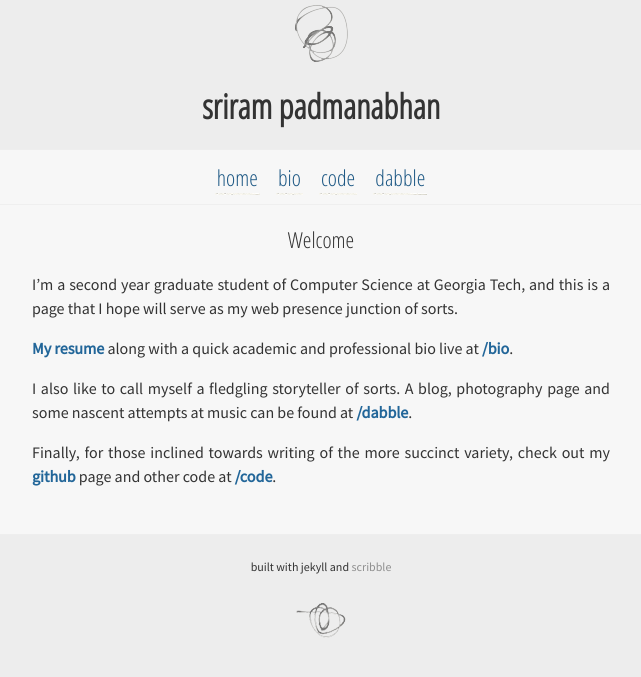
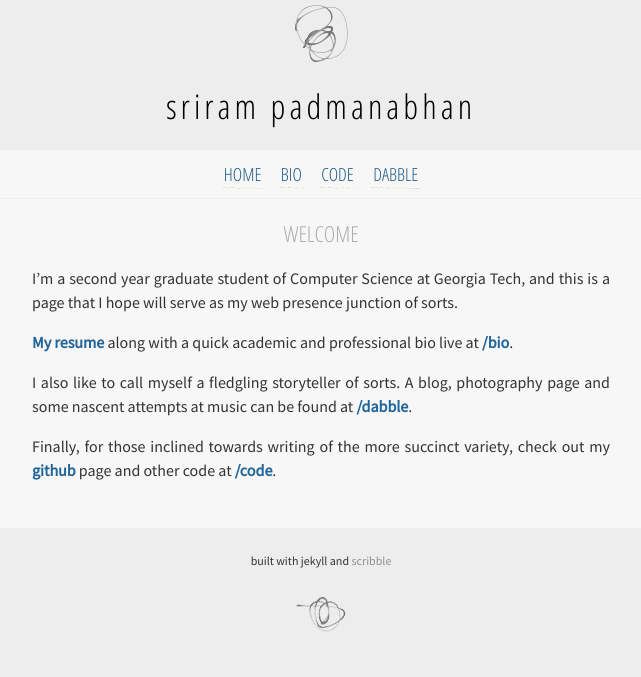
Before and after one commit to tuxerman/tuxerman.github.io, a Jekyll site: the page built from index.md, in a window 1280 px wide. Shown: the top 677 px of the page, without its empty margins (319-960 px from the left). Built offline with Jekyll 4.4.1, drawn with Linux system fonts in a browser that asks for light colours; Markdown is read by kramdown in place of the engine named in the settings; comment, search, counter and statistics services are not loaded.

Commit message:
style changes

```diff
--- a/_includes/header.html
+++ b/_includes/header.html
@@ -1,4 +1,5 @@
 <header>
 <a id="go-back-home" href="/"><img src="/images/scribble.png" alt="scribble" width="53" height="59"></a>
-<p><strong>{{ site.title }}</strong></p>
+<!-- <p><strong>{{ site.title }}</strong></p> -->
+<p>{{ site.title }}</p>
 </header>
--- a/stylesheets/style.css
+++ b/stylesheets/style.css
@@ -1,5 +1,6 @@
 @import url(http://fonts.googleapis.com/css?family=Source+Sans+Pro:400);
 @import url(http://fonts.googleapis.com/css?family=Open+Sans+Condensed:300,400);
+@import url(http://fonts.googleapis.com/css?family=Open+Sans:300,400);
 
 h1, h2, h3, h4, h5, strong, b {
   font-weight: 600; }
@@ -85,6 +86,9 @@ header {
   font-weight: 300;
   text-transform: lowercase;
   text-align: center;
+  letter-spacing: 4px;
+  color: 000000;
+  /*font-weight: bold;*/
    }
 
 footer {
@@ -116,9 +120,10 @@ footer {
     clear: both; }
   #container .block {
         font-family: 'Open Sans Condensed', sans-serif;
-        font-style: light;
-        font-size: 22px;
+        font-style: bold;
+        font-size: 18px;
         font-weight: 300;
+        text-transform: uppercase;
     border-top: 1px solid #efefef;
     border-bottom: 1px solid #efefef;
     padding: 10px 10px 3px;
@@ -267,7 +272,8 @@ section.post {
      font-style: light;
      font-size: 22px;
      font-weight: 300;
-    /*text-transform: lowercase;*/
+    text-transform: uppercase;
+    color: #ADADAD;
     text-align: center;
     line-height: 1.5em;
     margin-bottom: 10px; }
```
